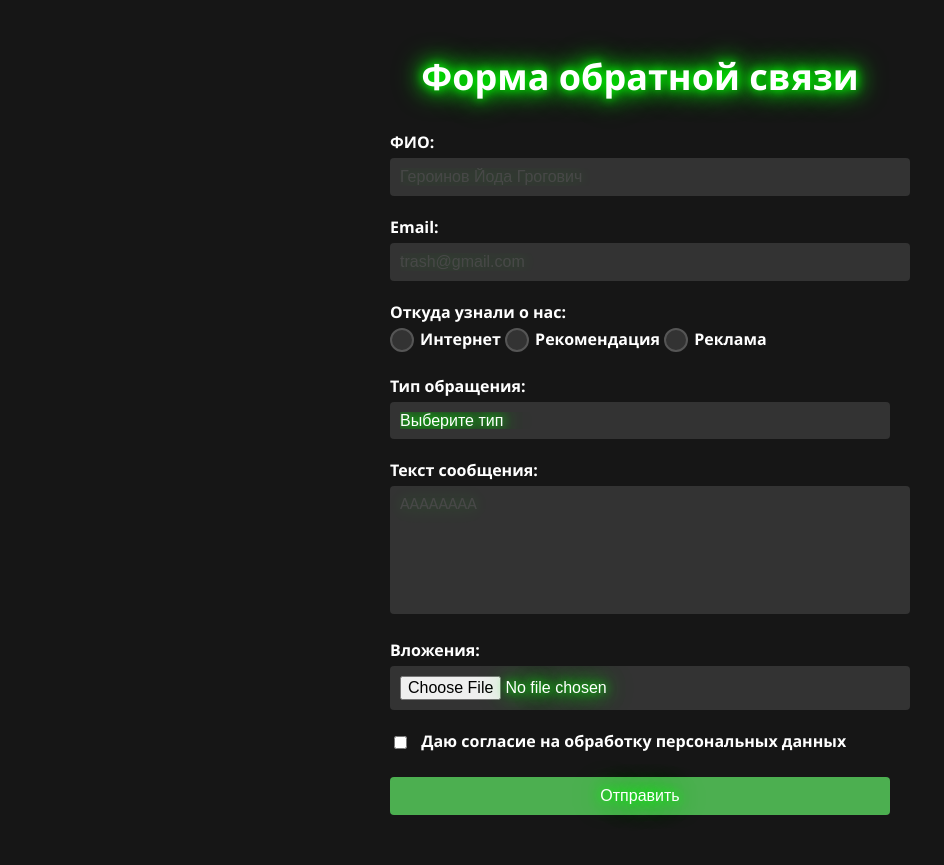
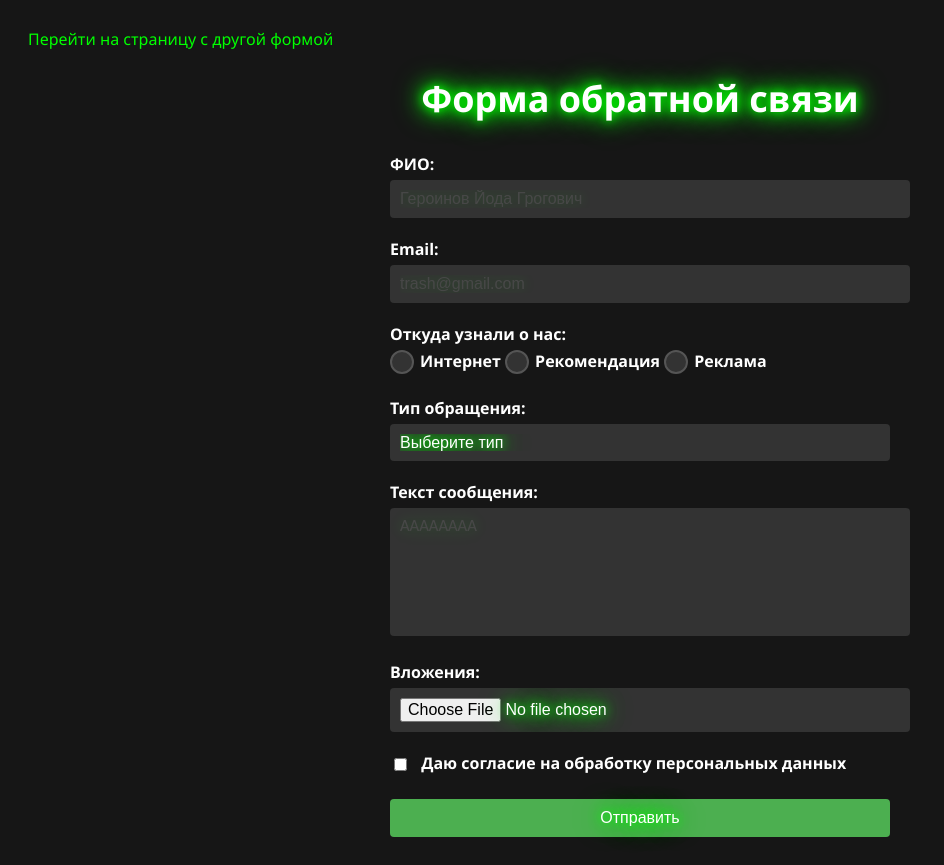
Before and after one commit to enamorak/Aldag-221-351-web-dev-2023-1, a plain HTML site: page lab2/index.html in a window 1280 px wide. Shown: the whole page, without its empty margins (0-944 px from the left). Before the commit the page ends 843 px from the top, so only its background shows below. Drawn offline with Linux system fonts and the light colour scheme; a web font is replaced by a local one.

Commit message:
continue cyberpunk

```diff
--- a/lab2/index.html
+++ b/lab2/index.html
@@ -12,6 +12,9 @@
 </head>
 
 <body>
+
+  <a class="link" href="auth.html">Перейти на страницу с другой формой</a>
+
   <h1>Форма обратной связи</h1>
 
   <form action="http://httpbin.org/post" method="POST" enctype="multipart/form-data">
--- a/lab2/styles.css
+++ b/lab2/styles.css
@@ -158,3 +158,20 @@ button[type="submit"] {
 button[type="submit"]:hover {
   background-color: #45a049;
 }
+
+.link {
+  color: #00ff00;
+  text-decoration: none;
+  position: relative;
+}
+
+.link::before {
+  content: '';
+  position: absolute;
+  width: 100%;
+  height: 2px;
+  bottom: -2px;
+  background-color: #00ff00;
+  transform: scaleX(0);
+  transition: transform 0.3s ease-in-out;
+}
```
Also changed, not shown: lab2/auth.html (+3 -0 lines).
